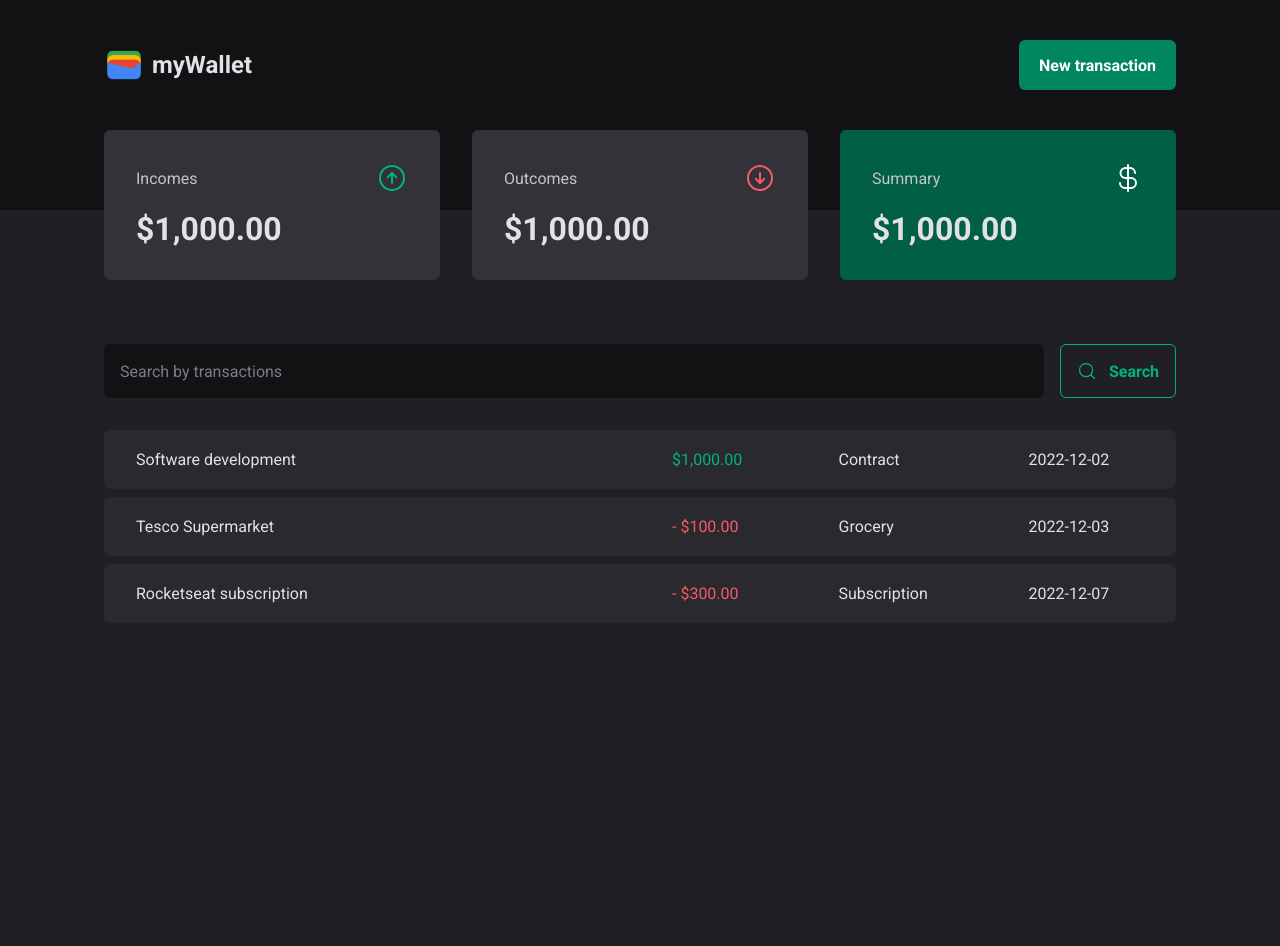
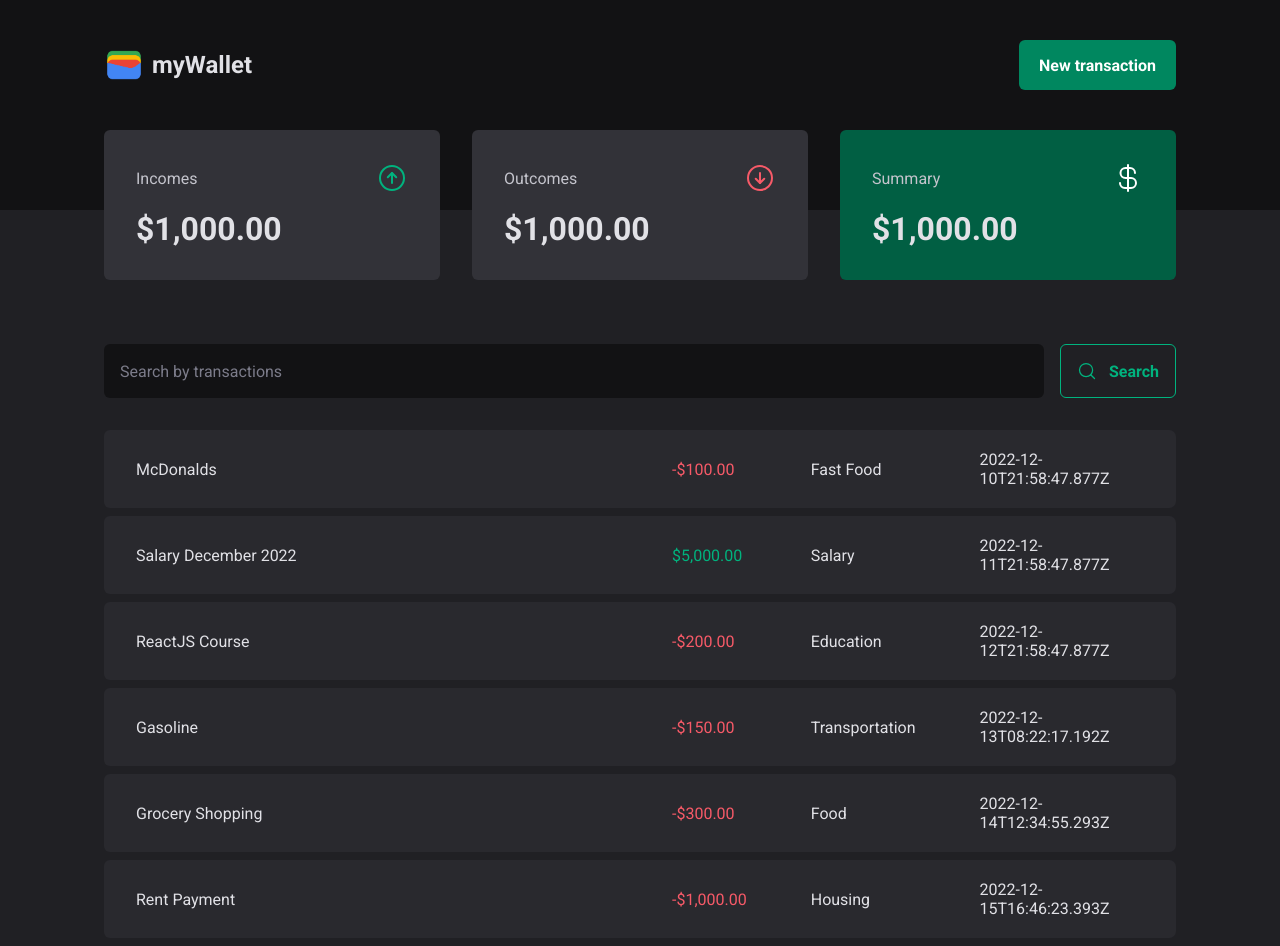
Before and after one commit to ivanseibel/my-wallet, a React (Vite) app: page / in a window 1280 px wide. Before the commit the page ends 800 px from the top, so only its background shows below. Built offline with nearby package versions, Linux system fonts and the light colour scheme; data requests are answered from the project's data file.

Commit message:
test fetching transactions

```diff
--- a/src/pages/Transactions/index.tsx
+++ b/src/pages/Transactions/index.tsx
@@ -1,3 +1,4 @@
+import { useEffect, useState } from 'react'
 import { Header } from '../../components/Header'
 import { Summary } from '../../components/Summary'
 import { SearchForm } from './components/SearchForm'
@@ -8,7 +9,29 @@
   TransactionsTable,
 } from './styles'
 
+interface Transaction {
+  id: number
+  description: string
+  amount: number
+  type: 'income' | 'outcome'
+  category: string
+  createdAt: string
+}
+
 export function Transactions() {
+  const [transactions, setTransactions] = useState<Transaction[]>([])
+
+  async function loadTransactions() {
+    const response = await fetch('http://localhost:3333/transactions')
+    const data: Transaction[] = await response.json()
+
+    setTransactions(data)
+  }
+
+  useEffect(() => {
+    loadTransactions()
+  }, [])
+
   return (
     <div>
       <Header />
@@ -19,30 +42,24 @@
 
         <TransactionsTable>
           <tbody>
-            <tr>
-              <td width="50%">Software development</td>
-              <td>
-                <PriceHighlight variant="income">$1,000.00</PriceHighlight>
-              </td>
-              <td>Contract</td>
-              <td>2022-12-02</td>
-            </tr>
-            <tr>
-              <td width="50%">Tesco Supermarket</td>
-              <td>
-                <PriceHighlight variant="outcome">- $100.00</PriceHighlight>
-              </td>
-              <td>Grocery</td>
-              <td>2022-12-03</td>
-            </tr>
-            <tr>
-              <td width="50%">Rocketseat subscription</td>
-              <td>
-                <PriceHighlight variant="outcome">- $300.00</PriceHighlight>
-              </td>
-              <td>Subscription</td>
-              <td>2022-12-07</td>
-            </tr>
+            {transactions.map((transaction) => (
+              <tr key={transaction.id}>
+                <td width="50%">{transaction.description}</td>
+                <td>
+                  <PriceHighlight variant={transaction.type}>
+                    {(
+                      transaction.amount *
+                      (transaction.type === 'income' ? 1 : -1)
+                    ).toLocaleString('en-US', {
+                      style: 'currency',
+                      currency: 'USD',
+                    })}
+                  </PriceHighlight>
+                </td>
+                <td>{transaction.category}</td>
+                <td>{transaction.createdAt}</td>
+              </tr>
+            ))}
           </tbody>
         </TransactionsTable>
       </TransactionsContainer>
```
